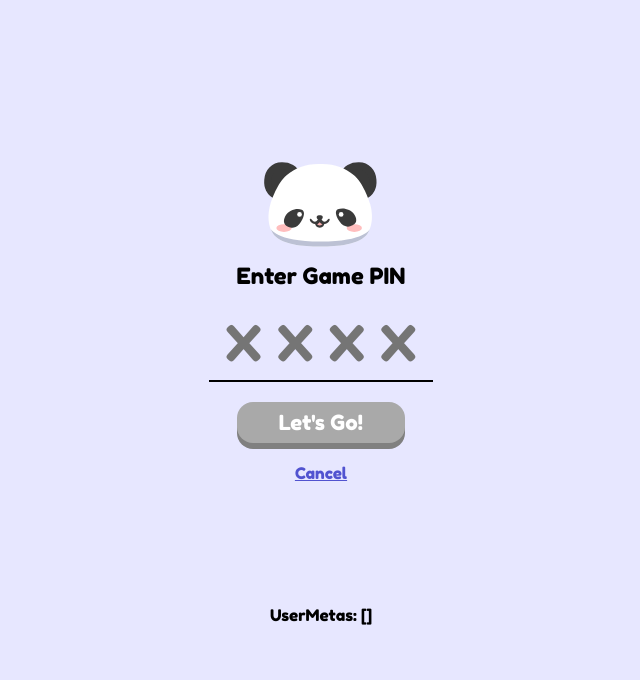
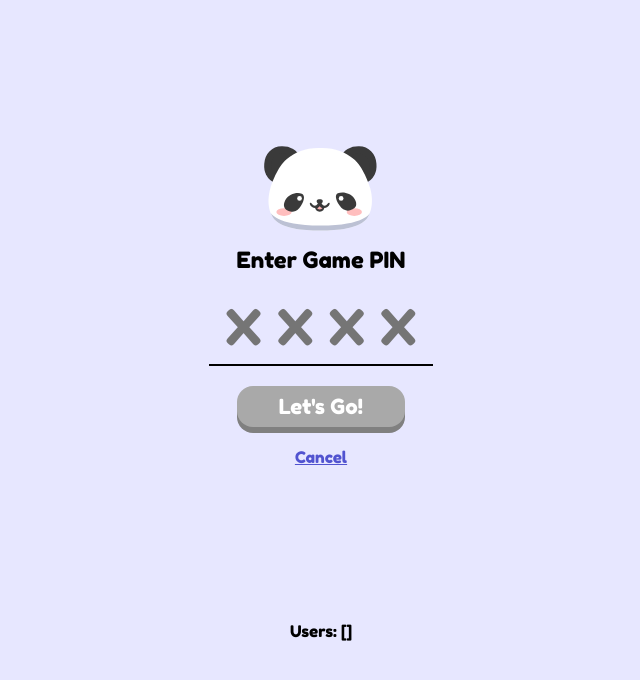
Before and after one commit to pinda-fun/pinda-fun, a React (Create React App) app in the folder Web/: page /join in a window 1280 px wide. Shown: the top 680 px of the page, without its empty margins (319-959 px from the left). Built offline with nearby package versions, Linux system fonts and the light colour scheme; what phoenix would draw is missing.

Commit message:
Do not expose database

```diff
--- a/Web/src/components/create-room/index.tsx
+++ b/Web/src/components/create-room/index.tsx
@@ -1,4 +1,4 @@
-import React, { useState, useEffect, useContext } from 'react';
+import React, { useEffect, useContext } from 'react';
 import { Link } from 'react-router-dom';
 import styled from 'styled-components';
 import BigButton from 'components/common/BigButton';
@@ -111,21 +111,9 @@ const PindaHappy = styled(PindaHappySVG)`
   }
 `;
 
-interface Payload {
-  name: string,
-  game: string
-}
-
-interface LobbyReturnPayload {
-  pin: string
-}
-
 const CreateRoomPage: React.FC = () => {
   const comm = useContext(CommContext);
-  const { room, error, database } = useCommHooks(comm);
-
-  const [numPlayers, setNumPlayers] = useState(0);
-  const [names, setNames] = useState<[string, string][]>([]);
+  const { room, error, users } = useCommHooks(comm);
 
   useEffect(() => {
     comm.createRoom('Julius', 'shake');
@@ -135,15 +123,6 @@ const CreateRoomPage: React.FC = () => {
     // Only run once
     // eslint-disable-next-line react-hooks/exhaustive-deps
   }, []);
-
-  useEffect(() => {
-    if (database == null) return;
-    database.onSync(() => {
-      setNumPlayers(database.getNumPlayers());
-      const metas = database.getMetas();
-      setNames(Object.entries(metas).map(([clientId, meta]) => [clientId, meta.name]));
-    });
-  }, [database]);
 
   // TODO: stylise error
   if (error != null) {
@@ -164,7 +143,7 @@ const CreateRoomPage: React.FC = () => {
             <h2>Game PIN:</h2>
             <h1>{room}</h1>
           </GamePinSection>
-          <NumPlayers numPlayers={numPlayers} hideOnMedium />
+          <NumPlayers numPlayers={users.length} hideOnMedium />
         </div>
         <ShareSection>
           <h2>Share via</h2>
@@ -172,14 +151,14 @@ const CreateRoomPage: React.FC = () => {
             <QrCode sharableLink={sharableLink} />
             <SocialShare sharableLink={sharableLink} />
           </ShareContent>
-          <NumPlayers numPlayers={numPlayers} hideOnLarge />
+          <NumPlayers numPlayers={users.length} hideOnLarge />
         </ShareSection>
       </TwoColumnDiv>
       <Link to={{ pathname: '/room' }}>
         <StartButton>START!</StartButton>
       </Link>
       <Link to={{ pathname: '/' }}>Cancel</Link>
-      <p>{room != null && `UserMetas: ${JSON.stringify(names)}`}</p>
+      <p>{room != null && `UserMetas: ${JSON.stringify(users)}`}</p>
       <PindaHappy />
     </CreateRoomContainer>
   );
--- a/Web/src/components/join-room/index.tsx
+++ b/Web/src/components/join-room/index.tsx
@@ -31,30 +31,24 @@ const PindaHead = styled(PindaHeadSVG)`
   height: 5.5rem;
 `;
 
-
-interface Payload {
-  name: string,
+interface JoinRoomProps {
+  match: match<{ id?: string }>;
 }
 
-interface JoinRoomProps {
-  match: match<{ id?: string }>,
-}
-
-const JoinRoomPage: React.FC<JoinRoomProps> = ({ match: { params: { id } } }) => {
+const JoinRoomPage: React.FC<JoinRoomProps> = ({
+  match: {
+    params: { id },
+  },
+}) => {
   const [gamePin, setGamePin] = useState(id ? id.substring(0, PIN_LENGTH) : '');
-
-  const [names, setNames] = useState<[string, string][]>([]);
-
-  const [gameName, setGameName] = useState<string | null>(null);
 
   const [permission, setPermission] = useState(MotionPermission.NOT_SET);
   const [showPermissionDialog, setPermissionDialog] = useState(false);
   const [joinRequested, setJoinRequested] = useState(false);
-  const [numPlayers, setNumPlayers] = useState(0);
 
   const comm = useContext(CommContext);
   const {
-    room, error, errorDescription, database,
+    room, error, errorDescription, users, hostMeta,
   } = useCommHooks(comm);
 
   const getUserPermission = async function requestPermission() {
@@ -77,7 +71,9 @@ const JoinRoomPage: React.FC<JoinRoomProps> = ({ match: { params: { id } } }) =>
       setPermission(MotionPermission.DENIED);
       return;
     }
-    if (typeof (window.DeviceMotionEvent as any).requestPermission === 'function') {
+    if (
+      typeof (window.DeviceMotionEvent as any).requestPermission === 'function'
+    ) {
       setPermissionDialog(true);
     } else {
       setPermission(MotionPermission.GRANTED);
@@ -87,10 +83,6 @@ const JoinRoomPage: React.FC<JoinRoomProps> = ({ match: { params: { id } } }) =>
   const onJoinRoomFormSubmit = (newGamePin: string) => {
     if (joinRequested && newGamePin === gamePin) return;
     if (newGamePin.length !== PIN_LENGTH) return;
-
-    // Reset state
-    setGameName(null);
-    setNames([]);
 
     setJoinRequested(true);
 
@@ -115,24 +107,6 @@ const JoinRoomPage: React.FC<JoinRoomProps> = ({ match: { params: { id } } }) =>
   }, [permission, joinRequested, gamePin, comm]);
 
   useEffect(() => {
-    if (database == null) return;
-    database.onSync(() => {
-      setNumPlayers(database.getNumPlayers());
-      const metas = database.getMetas();
-      setNames(Object.entries(metas).map(([clientId, meta]) => [clientId, meta.name]));
-
-      const maybeHostMeta = database.getHostMeta();
-      if (maybeHostMeta == null) {
-        // Handle the case when the host left
-        setGameName('Unknown, host left us :(');
-        return;
-      }
-      const { game } = maybeHostMeta;
-      setGameName(game);
-    });
-  }, [database, gameName]);
-
-  useEffect(() => {
     if (error != null) setJoinRequested(false);
   }, [error]);
 
@@ -144,10 +118,13 @@ const JoinRoomPage: React.FC<JoinRoomProps> = ({ match: { params: { id } } }) =>
         initialId={id}
         permission={permission}
       />
-      <p>{room != null && `Connected, numPlayers = ${numPlayers}`}</p>
-      <p>{error != null && `Error: ${error.toString()} -- ${errorDescription}`}</p>
-      <p>{gameName != null && `Game: ${gameName}`}</p>
-      <p>UserMetas: {JSON.stringify(names)}</p>
+      <p>{room != null && `Connected, numPlayers = ${users.length}`}</p>
+      <p>
+        {error != null && `Error: ${error.toString()} -- ${errorDescription}`}
+      </p>
+      <p>{room != null && hostMeta == null && 'Host left us :('}</p>
+      <p>{hostMeta != null && `Game: ${hostMeta.game}`}</p>
+      <p>Users: {JSON.stringify(users)}</p>
       <Modal
         isVisible={showPermissionDialog}
         title="Give Permissions?"
--- a/Web/src/components/room/comm/Comm.ts
+++ b/Web/src/components/room/comm/Comm.ts
@@ -1,24 +1,30 @@
-import Database from 'components/room/database/Database';
 import HostCommand from './HostCommand';
 import { CommError, PushError } from './Errors';
+import { HostMeta } from '../database/Meta';
 
 export interface CommAttributes {
-  room: string | null;
-  error: CommError | null;
-  errorDescription: string | null;
-  database: Database | null;
+  room: string | null,
+  error: CommError | null,
+  errorDescription: string | null,
+  users: string[],
+  hostMeta: HostMeta | null,
 }
 
 export interface Handlers {
   setRoom: React.Dispatch<React.SetStateAction<string | null>>,
   setError: React.Dispatch<React.SetStateAction<CommError | null>>,
   setErrorDescription: React.Dispatch<React.SetStateAction<string | null>>,
-  setDatabase: React.Dispatch<React.SetStateAction<Database | null>>,
+  setUsers: React.Dispatch<React.SetStateAction<string[]>>,
+  setHostMeta: React.Dispatch<React.SetStateAction<HostMeta | null>>,
 }
 
 const noOp = () => { };
 export const noOpHandlers = {
-  setRoom: noOp, setError: noOp, setErrorDescription: noOp, setDatabase: noOp,
+  setRoom: noOp,
+  setError: noOp,
+  setErrorDescription: noOp,
+  setUsers: noOp,
+  setHostMeta: noOp,
 };
 
 /**
@@ -32,7 +38,8 @@ export default interface Comm {
   leaveRoom(): void
   pushHostCommand(
     hostCommand: HostCommand,
-    onOk?: (() => void),
-    onError?: ((error: PushError, errorDescription: string | null) => void)
+    onOk?: () => void,
+    onError?: (error: PushError, errorDescription: string | null) => void
   ): void
+  getAttributes(): CommAttributes
 }
--- a/Web/src/components/room/comm/phoenix/PhoenixComm.ts
+++ b/Web/src/components/room/comm/phoenix/PhoenixComm.ts
@@ -3,7 +3,8 @@ import isDeployPreview from 'utils/isDeployPreview';
 import getClientId from 'utils/getClientId';
 import Database from 'components/room/database/Database';
 import PhoenixDatabase from 'components/room/database/phoenix/PhoenixDatabase';
-import Comm, { Handlers, noOpHandlers } from '../Comm';
+import { HostMeta } from 'components/room/database/Meta';
+import Comm, { Handlers, noOpHandlers, CommAttributes } from '../Comm';
 import HostCommand from '../HostCommand';
 import { CommError, PushError } from '../Errors';
 
@@ -27,7 +28,9 @@ interface ErrorPayload {
   reason: string
 }
 
-const customErrorMapping: { [reason: string]: CommError } = { 'Ran out of PIN': CommError.NoMorePin };
+const customErrorMapping: { [reason: string]: CommError } = {
+  'Ran out of PIN': CommError.NoMorePin,
+};
 
 const noOp = () => { };
 
@@ -54,10 +57,10 @@ export default class PhoenixComm implements Comm {
     this.channel = null;
     this.handlers = noOpHandlers;
 
-    this.socket = new Socket(
-      SOCKET_URL,
-      { params: { clientId: getClientId() }, timeout: TIMEOUT_DURATION },
-    );
+    this.socket = new Socket(SOCKET_URL, {
+      params: { clientId: getClientId() },
+      timeout: TIMEOUT_DURATION,
+    });
 
     // Do not connect if we are testing
     if (process.env.NODE_ENV !== 'test') this.socket.connect();
@@ -67,14 +70,29 @@ export default class PhoenixComm implements Comm {
     this.handlers = handlers;
   }
 
+  private getUsers(): string[] {
+    if (this.database == null) return [];
+    return Object.values(this.database.getMetas()).map((meta) => meta.name);
+  }
+
+  private getHostMeta(): HostMeta | null {
+    if (this.database == null) return null;
+    return this.database.getHostMeta();
+  }
+
   private flush(): void {
     const {
-      setError, setErrorDescription, setDatabase, setRoom,
+      setError,
+      setErrorDescription,
+      setRoom,
+      setUsers,
+      setHostMeta,
     } = this.handlers;
     if (setError) setError(this.error);
     if (setErrorDescription) setErrorDescription(this.errorDescription);
-    if (setDatabase) setDatabase(this.database);
     if (setRoom) setRoom(this.room);
+    if (setUsers) setUsers(this.getUsers());
+    if (setHostMeta) setHostMeta(this.getHostMeta());
   }
 
   private cleanup(): void {
@@ -97,6 +115,9 @@ export default class PhoenixComm implements Comm {
   ): void {
     const newChannel = this.socket.channel(topic, channelPayload);
     const newDatabase = new PhoenixDatabase(newChannel);
+    newDatabase.onSync(() => {
+      this.flush();
+    });
 
     newChannel
       .join()
@@ -129,12 +150,16 @@ export default class PhoenixComm implements Comm {
   joinRoom(pin: string, name: string, game?: string | undefined): void {
     this.cleanup();
     const joinPayload = game === undefined ? { name } : { name, game };
-    this.joinChannel(`room:${pin}`, joinPayload, (_, newChannel, newDatabase) => {
-      this.database = newDatabase;
-      this.channel = newChannel;
-      this.room = pin;
-      this.flush();
-    });
+    this.joinChannel(
+      `room:${pin}`,
+      joinPayload,
+      (_, newChannel, newDatabase) => {
+        this.database = newDatabase;
+        this.channel = newChannel;
+        this.room = pin;
+        this.flush();
+      },
+    );
   }
 
   leaveRoom(): void {
@@ -148,7 +173,9 @@ export default class PhoenixComm implements Comm {
   pushHostCommand(
     { message, payload }: HostCommand,
     onOk?: (() => void) | undefined,
-    onError?: ((error: PushError, errorDescription: string | null) => void) | undefined,
+    onError?:
+    | ((error: PushError, errorDescription: string | null) => void)
+    | undefined,
   ): void {
     if (this.channel == null) {
       if (onError) onError(PushError.NoChannel, null);
@@ -163,4 +190,18 @@ export default class PhoenixComm implements Comm {
       )
       .receive(ChannelResponse.TIMEOUT, () => (onError || noOp)(PushError.Timeout, null));
   }
+
+  getAttributes(): CommAttributes {
+    const { room, error, errorDescription } = this;
+    const users = this.getUsers();
+    const hostMeta = this.getHostMeta();
+
+    return {
+      room,
+      error,
+      errorDescription,
+      users,
+      hostMeta,
+    };
+  }
 }
--- a/Web/src/components/room/comm/useCommHooks.ts
+++ b/Web/src/components/room/comm/useCommHooks.ts
@@ -1,16 +1,26 @@
 import { useState, useEffect } from 'react';
 import Comm, { Handlers, CommAttributes, noOpHandlers } from './Comm';
-import Database from '../database/Database';
 import { CommError } from './Errors';
+import { HostMeta } from '../database/Meta';
 
 export default function useCommHooks(comm: Comm): CommAttributes {
-  const [room, setRoom] = useState<string | null>(null);
-  const [error, setError] = useState<CommError | null>(null);
-  const [errorDescription, setErrorDescription] = useState<string | null>(null);
-  const [database, setDatabase] = useState<Database | null>(null);
+  const currentAttributes = comm.getAttributes();
+  const [room, setRoom] = useState<string | null>(currentAttributes.room);
+  const [error, setError] = useState<CommError | null>(currentAttributes.error);
+  const [errorDescription, setErrorDescription] = useState<string | null>(
+    currentAttributes.errorDescription,
+  );
+  const [users, setUsers] = useState<string[]>(currentAttributes.users);
+  const [hostMeta, setHostMeta] = useState<HostMeta | null>(
+    currentAttributes.hostMeta,
+  );
 
   const handlers: Handlers = {
-    setRoom, setError, setErrorDescription, setDatabase,
+    setRoom,
+    setError,
+    setErrorDescription,
+    setUsers,
+    setHostMeta,
   };
   useEffect(() => {
     comm.register(handlers);
@@ -20,6 +30,10 @@ export default function useCommHooks(comm: Comm): CommAttributes {
   }, []);
 
   return {
-    room, error, errorDescription, database,
+    room,
+    error,
+    errorDescription,
+    users,
+    hostMeta,
   };
 }
```
